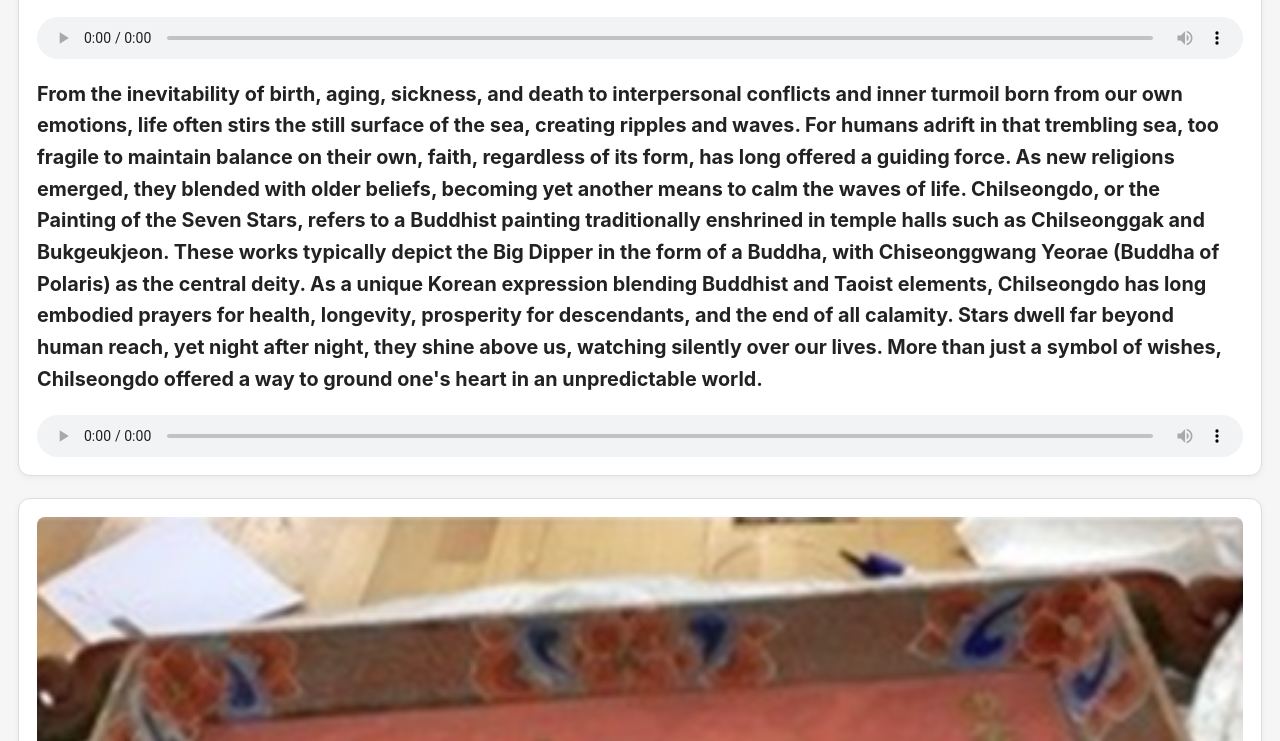
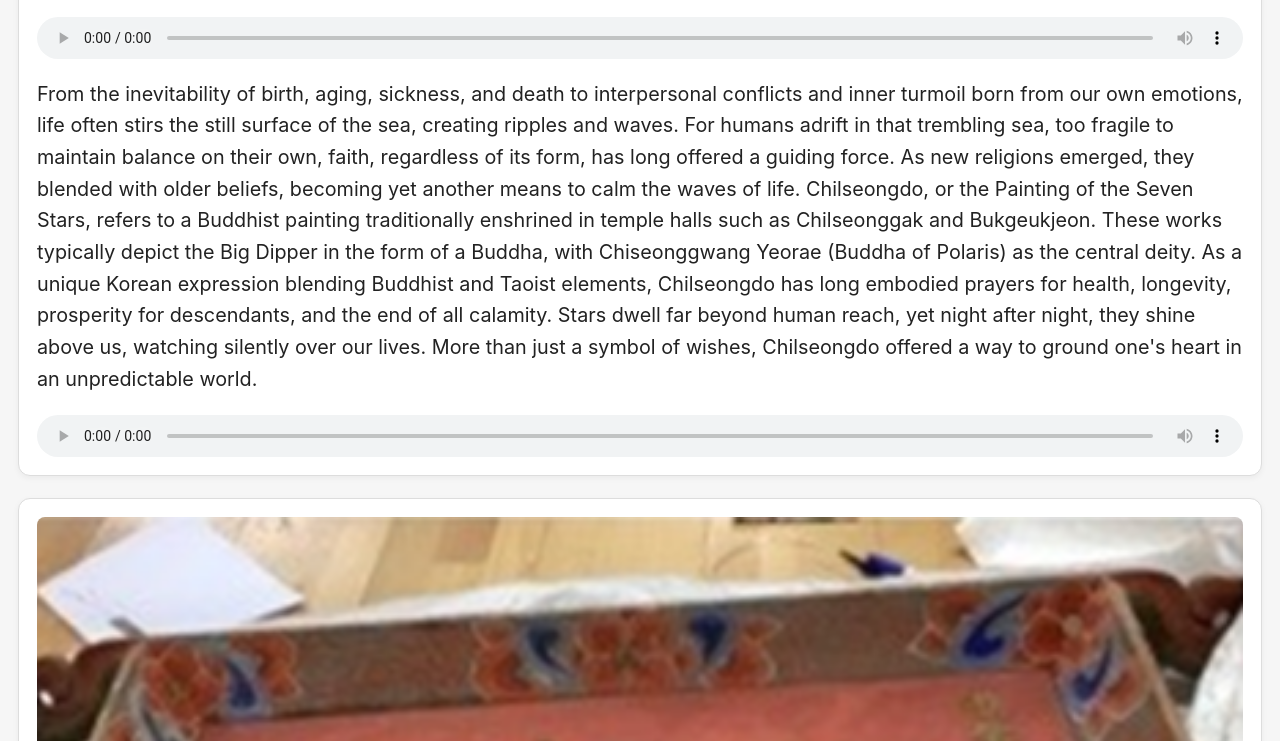
Before and after one commit to beomeomuseum/3, a plain HTML site: page index.html in a window 1280 px wide. Shown: the part 1099-1840 px from the top of the page. Drawn offline with Linux system fonts and the light colour scheme.

Commit message:
index.html

```diff
--- a/index.html
+++ b/index.html
@@ -75,7 +75,7 @@
             <source src="audio/jogye_gate.mp3" type="audio/mpeg">
             오디오를 지원하지 않는 브라우저입니다.
         </audio>
-      <p><strong>From the inevitability of birth, aging, sickness, and death to interpersonal conflicts and inner turmoil born from our own emotions, life often stirs the still surface of the sea, creating ripples and waves. For humans adrift in that trembling sea, too fragile to maintain balance on their own, faith, regardless of its form, has long offered a guiding force. As new religions emerged, they blended with older beliefs, becoming yet another means to calm the waves of life.
+      <p>From the inevitability of birth, aging, sickness, and death to interpersonal conflicts and inner turmoil born from our own emotions, life often stirs the still surface of the sea, creating ripples and waves. For humans adrift in that trembling sea, too fragile to maintain balance on their own, faith, regardless of its form, has long offered a guiding force. As new religions emerged, they blended with older beliefs, becoming yet another means to calm the waves of life.
 Chilseongdo, or the Painting of the Seven Stars, refers to a Buddhist painting traditionally enshrined in temple halls such as Chilseonggak and Bukgeukjeon. These works typically depict the Big Dipper in the form of a Buddha, with Chiseonggwang Yeorae (Buddha of Polaris) as the central deity. As a unique Korean expression blending Buddhist and Taoist elements, Chilseongdo has long embodied prayers for health, longevity, prosperity for descendants, and the end of all calamity. Stars dwell far beyond human reach, yet night after night, they shine above us, watching silently over our lives.  More than just a symbol of wishes, Chilseongdo offered a way to ground one's heart in an unpredictable world.</p>
   <audio controls>
     <source src="audio/jogye_gate_en.mp3" type="audio/mpeg">
@@ -90,7 +90,7 @@ Chilseongdo, or the Painting of the Seven Stars, refers to a Buddhist painting t
             <source src="audio/bulimun.mp3" type="audio/mpeg">
             오디오를 지원하지 않는 브라우저입니다.
         </audio>
-      <p><strong>Plaque of Bukgeukjeon </strong><br>
+      <p><strong>Plaque of Bukgeukjeon</strong><br>
 This signboard from Bukgeukjeon bears the inscription “Eopil” in its upper right corner, denoting that it was written by the king.</p>
   <audio controls>
     <source src="audio/jogye_gate_en.mp3" type="audio/mpeg">
```
